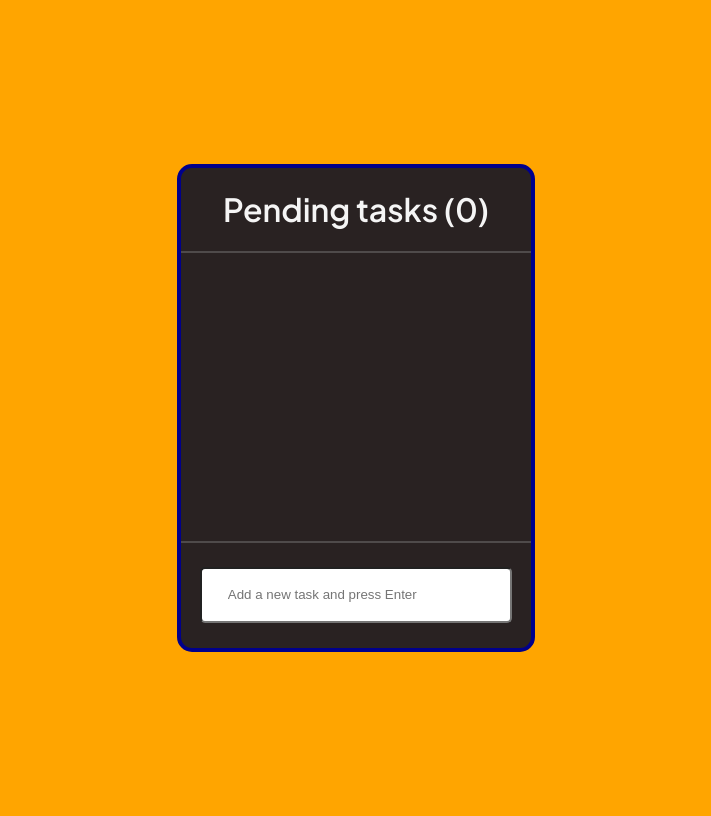
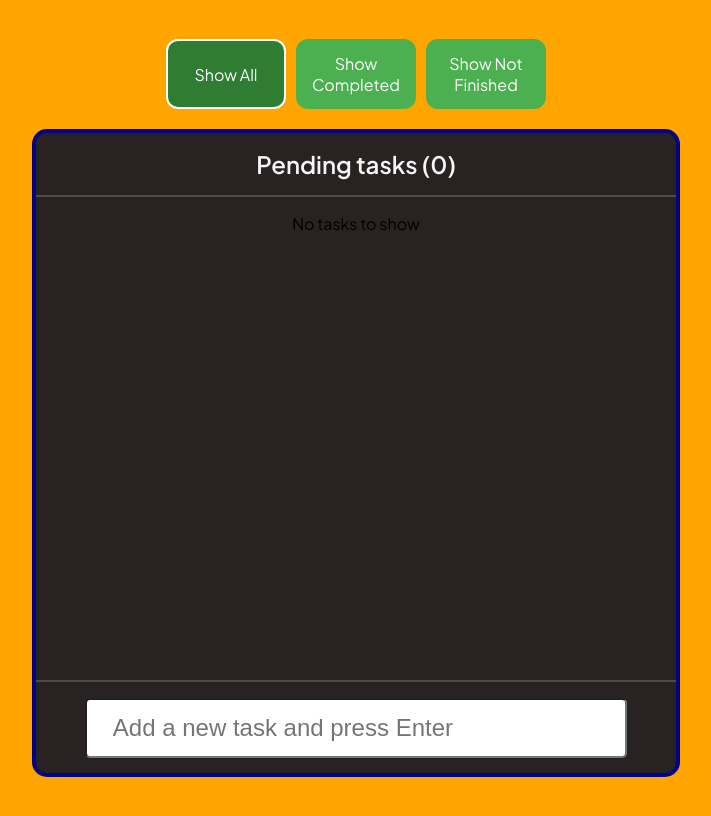
Before and after one commit to lilMell1/react-todolist, a React (Create React App) app: page / in a window 1280 px wide. Shown: the whole page, without its empty margins (292-1003 px from the left). Built offline with nearby package versions, Linux system fonts and the light colour scheme.

Commit message:
version 3.0.0 (button filter)

```diff
--- a/package.json
+++ b/package.json
@@ -13,6 +13,7 @@
     "@types/react-dom": "^18.3.0",
     "react": "^18.3.1",
     "react-dom": "^18.3.1",
+    "react-icons": "^5.3.0",
     "react-redux": "^9.1.2",
     "react-scripts": "5.0.1",
     "redux-persist": "^6.0.0",
--- a/public/index.html
+++ b/public/index.html
@@ -2,7 +2,7 @@
 <html lang="en">
   <head>
     <meta charset="utf-8" />
-    <link rel="icon" href="%PUBLIC_URL%/favicon.ico" />
+    <link rel="icon" href="listicon.png" />
     <meta name="viewport" content="width=device-width, initial-scale=1" />
     <meta name="theme-color" content="#000000" />
     <meta
@@ -24,7 +24,7 @@
       work correctly both with client-side routing and a non-root public URL.
       Learn how to configure a non-root public URL by running `npm run build`.
     -->
-    <title>React App</title>
+    <title>todo-list</title>
   </head>
   <body>
     <noscript>You need to enable JavaScript to run this app.</noscript>
--- a/src/App.css
+++ b/src/App.css
@@ -5,9 +5,10 @@ body {
   width: 100vw;
   background-color: orange;
   display: flex;
-  justify-content: center;
+  flex-direction: column;
+  justify-items: center;
   align-items: center;
-  overflow: hidden;
+  overflow-x: hidden;
   font-family: "Plus Jakarta Sans", sans-serif;
 }
 
@@ -17,13 +18,13 @@ body {
   border: 4px solid darkblue;
   border-radius: 15px;
   background-color: #292222;
-  height: 60vh;
-  width: 350px;
+  height: 80vh;
+  width: 50vw;
 }
 
 .container .pending-text {
   display: flex;
-  min-height: 10vh;
+  height: fit-content;
   /* border: 2px solid purple; */
 }
 
@@ -35,14 +36,16 @@ h1 {
   align-items: center;
   justify-content: center;
   font-weight: 600;
+  font-size: x-large;
 }
 
 .tasks-container {
+  /* border: 5px solid red;  */
   display: flex;
   flex-direction: column;
   align-items: center;
   width: 100%;
-  height: 60%;
+  height: 80%;
   overflow-y:scroll;
   border-bottom: 2px solid rgba(128, 128, 128, 0.438);
   border-top: 2px solid rgba(128, 128, 128, 0.438);
@@ -53,7 +56,7 @@ h1 {
   border: 2px solid rgb(175, 159, 159);
   border-radius: 7px;
   min-height: fit-content;
-  width: 85%;
+  width: 80%;
   margin-bottom: 20px;
   align-items: center;
 }
@@ -65,19 +68,25 @@ h1 {
   padding-right: 1vw;
   /* border: 2px solid pink; */
   color: rgb(230, 210, 210);
-  width: 50%;
+  width: 90%;
   word-break: break-all;
 }
 
 .bring-closer {
   display: flex;
   /* border: 2px solid blue; */
-  flex-grow: 1;
-  height: fit-content;
+  max-width: 60%;
+  gap: 20px;
+  height: 4vh;
+  align-items: center;
   justify-content: space-between;
 }
 
 button {
+  display: flex;
+  align-items: center;
+  justify-content: center;
+  padding: 0;
   background-color: #4CAF50; /* Green background */
   border: none;
   color: white;
@@ -85,8 +94,9 @@ button {
   font-size: 16px;
   cursor: pointer;
   border-radius: 12px;
-  box-shadow: 0 4px rgba(153, 153, 153, 0.6);
   transition: 0.3s;
+  width: 70px;
+  height: 30px;
 }
 
 #red{
@@ -104,11 +114,55 @@ button:active {
 }
 
 .input-info{
-  margin-top: 3vh;
+  /* border: 2px solid red; */
   width: 80%;
   align-self: center;
-  height: 50px;
+  height: 7vh;
   border-radius: 5px;
+  padding: 0;
   padding-left: 2vw;
+  font-size: x-large;
+}
+
+.filter-button {
+  display: flex;
+  align-items: center;
+  justify-content: center;
+  padding: 0;
+  background-color: #4CAF50; /* Default green background */
+  border: none;
+  color: white;
+  text-align: center;
+  font-size: 16px;
+  cursor: pointer;
+  border-radius: 12px;
+  transition: 0.3s;
+  width: 120px; /* Adjust button width */
+  height: 70px; /* Adjust button height */
+  font-family: "Plus Jakarta Sans", sans-serif; /* Ensure consistent font */
+  transition: background-color 0.3s, transform 0.2s;
+  /* border: 10px solid pink; */
+
+}.filter-buttons {
+  /* border: 2px solid red; */
+  display: flex;
+  justify-content: center;
+  gap: 10px;
+  margin-bottom: 20px;
+  width: 50%;
 
 }
+
+
+.filter-button:hover {
+  background-color: #45a049; /* Slightly darker green */
+}
+
+.filter-button:active {
+  transform: translateY(2px);
+}
+
+.filter-button.active {
+  background-color: #2e7d32; /* Darker green to indicate active state */
+  border: 2px solid #ffffff; /* Optional: Add a white border */
+}
--- a/src/App.tsx
+++ b/src/App.tsx
@@ -1,31 +1,63 @@
-import React from 'react';
+import React, { useEffect, useState } from 'react';
 import { useSelector } from 'react-redux';
-import Task from './components/Task';
 import TaskAdder from './components/TaskAdder';
 import './App.css';
 import { RootState } from './store/store';
+import TaskChooser from './components/TaskChooser';
+import TaskFilter from './components/TaskFilter';
 
+type Task = {
+  taskInfo: string;
+  completed: boolean;
+  id: string;
+};
 
 function App() {
-  const tasks = useSelector((state: RootState) => state.taskArray); // Access taskArray directly from the root state
+  const tasks = useSelector((state: RootState) => state.taskArray);
+  const [displayedTasks, setDisplayedTasks] = useState<Task[]>(tasks);
+  const [activeFilter, setActiveFilter] = useState<'all' | 'completed' | 'notFinished'>('all');
 
   const tasksAmount = tasks.filter(task => !task.completed).length;
   console.log("Pending tasks count:", tasksAmount);
 
+  useEffect(() => {
+    if (activeFilter === 'all') {
+      setDisplayedTasks(tasks);
+    } else if (activeFilter === 'completed') {
+      setDisplayedTasks(tasks.filter(task => task.completed));
+    } else if (activeFilter === 'notFinished') {
+      setDisplayedTasks(tasks.filter(task => !task.completed));
+    }
+  }, [tasks, activeFilter]);
+
+  const showAll = () => {
+    setDisplayedTasks(tasks);
+    setActiveFilter('all');
+  };
+
+  const showCompleted = () => {
+    setDisplayedTasks(tasks.filter(task => task.completed));
+    setActiveFilter('completed');
+  };
+
+  const showOnlyNotFinished = () => {
+    setDisplayedTasks(tasks.filter(task => !task.completed));
+    setActiveFilter('notFinished');
+  };
+
   return (
-    <div className='container'>
-      <TaskHeader tasksAmount={tasksAmount} />
-      <div className='tasks-container'>
-        {tasks.map((task, index) => (
-          <Task
-            taskInfo={task.taskInfo}
-            completed={task.completed}
-            key={index}
-            index={index}
-          />
-        ))}
+    <div style={{height: '100vh', width:'100vw',display:'flex',flexDirection:'column',justifyContent:'center',alignItems:'center'}}>
+      <TaskFilter
+        showAll={showAll}
+        showCompleted={showCompleted}
+        showOnlyNotFinished={showOnlyNotFinished}
+        activeFilter={activeFilter}
+      />
+      <div className='container'>
+        <TaskHeader tasksAmount={tasksAmount} />
+        <TaskChooser tasks={displayedTasks} />
+        <TaskAdder />
       </div>
-      <TaskAdder />
     </div>
   );
 }
--- a/src/components/Task.tsx
+++ b/src/components/Task.tsx
@@ -2,14 +2,15 @@ import React from 'react';
 import { useDispatch } from 'react-redux';
 import { AppDispatch } from '../store/store';
 import { deleteTask, toggleComplete } from '../store/taskSlice';
+import { RiDeleteBin6Line } from "react-icons/ri";
 
 interface TaskProps {
   taskInfo: string;
   completed: boolean;
-  index: number; // You need the index to identify the task in the array
+  id: string;
 }
 
-const Task: React.FC<TaskProps> = ({ taskInfo, completed, index }) => {
+const Task: React.FC<TaskProps> = ({ taskInfo, completed, id }) => {
   const dispatch: AppDispatch = useDispatch();
 
   return (
@@ -19,14 +20,17 @@ const Task: React.FC<TaskProps> = ({ taskInfo, completed, index }) => {
       </p>
       <div className="bring-closer">
         <button
-          onClick={() => dispatch(toggleComplete(index))} // Dispatch the toggleComplete action with the task index
-          className="complete-btn">
-          {completed ? "uncheck" : "complete"}
+          onClick={() => dispatch(toggleComplete(id))}
+          className="complete-btn"
+        >
+          {completed ? "Uncheck" : "Complete"}
         </button>
         <button
-          onClick={() => dispatch(deleteTask(index))} // Dispatch the deleteTask action with the task index
+          onClick={() => dispatch(deleteTask(id))}
           id="red"
-          className="delete-btn"> X
+          className="delete-btn"
+        >
+          <RiDeleteBin6Line />
         </button>
       </div>
     </div>
--- a/src/components/TaskAdder.tsx
+++ b/src/components/TaskAdder.tsx
@@ -6,7 +6,7 @@ import { addTask } from '../store/taskSlice'; // Import your addTask action
 interface Task {
   taskInfo: string;
   completed: boolean;
-  // index is not here because it's not a part of the task data itself
+  id:string;
 }
 
 const TaskAdder: React.FC = () => {
@@ -15,13 +15,14 @@ const TaskAdder: React.FC = () => {
 
   const handleKeyDown = (event: KeyboardEvent<HTMLInputElement>) => {
     if (event.key === 'Enter' && inputValue.trim() !== '') {
-      const newTask: Task = { taskInfo: inputValue, completed: false }; // Create a new task object
+      const newTask: Task = { id: new Date().toISOString(), taskInfo: inputValue, completed: false }; // Create a new task object
       dispatch(addTask(newTask)); // Dispatch action to add the new task to the Redux store
       setInputValue(''); // Clear input field
     }
   };
 
   return (
+    <div style={{height:'15%' ,display: 'flex', justifyContent: 'center', alignItems: 'center'}}>
       <input
         className='input-info'
         type="text"
@@ -30,6 +31,8 @@ const TaskAdder: React.FC = () => {
         onKeyDown={handleKeyDown}
         placeholder="Add a new task and press Enter"
       />
+    </div>
+
   );
 };
 
--- /dev/null
+++ b/src/components/TaskChooser.tsx
@@ -0,0 +1,32 @@
+import React from 'react';
+import Task from './Task';
+
+type Task = {
+  taskInfo: string;
+  completed: boolean;
+  id:string;
+};
+
+type TaskChooserProps = {
+  tasks: Task[];
+};
+
+const TaskChooser: React.FC<TaskChooserProps> = ({ tasks }) => {
+  return (
+    <div className='tasks-container'>
+      {tasks.length > 0 ? (
+        tasks.map((task) => (
+          <Task
+            key={task.id}
+            taskInfo={task.taskInfo}
+            completed={task.completed}
+            id={task.id}  // Pass index to handle actions like toggleComplete or delete
+          />
+        ))) : (
+        <p>No tasks to show</p>
+        )}
+    </div>
+  );
+};
+
+export default TaskChooser;
--- /dev/null
+++ b/src/components/TaskFilter.tsx
@@ -0,0 +1,35 @@
+import React from 'react';
+
+type TaskFilterProps = {
+  showAll: () => void;
+  showCompleted: () => void;
+  showOnlyNotFinished: () => void;
+  activeFilter: 'all' | 'completed' | 'notFinished';
+};
+
+const TaskFilter: React.FC<TaskFilterProps> = ({ showAll, showCompleted, showOnlyNotFinished, activeFilter }) => {
+  return (
+    <div className="filter-buttons">
+      <button
+        className={`filter-button ${activeFilter === 'all' ? 'active' : ''}`}
+        onClick={showAll}
+      >
+        Show All
+      </button>
+      <button
+        className={`filter-button ${activeFilter === 'completed' ? 'active' : ''}`}
+        onClick={showCompleted}
+      >
+        Show Completed
+      </button>
+      <button
+        className={`filter-button ${activeFilter === 'notFinished' ? 'active' : ''}`}
+        onClick={showOnlyNotFinished}
+      >
+        Show Not Finished
+      </button>
+    </div>
+  );
+};
+
+export default TaskFilter;
--- a/src/index.tsx
+++ b/src/index.tsx
@@ -5,7 +5,7 @@ import { PersistGate } from 'redux-persist/integration/react';
 import App from './App';
 import { store, persistor } from './store/store';
 
-const container = document.getElementById('root');
+const container = document.getElementById('root'); //the div that containes the web,
 
 if (container) {
   const root = ReactDOM.createRoot(container);
--- a/src/store/store.ts
+++ b/src/store/store.ts
@@ -1,11 +1,16 @@
-import { configureStore } from '@reduxjs/toolkit';
-import { persistStore, persistReducer } from 'redux-persist';
+import { configureStore, StoreCreator } from '@reduxjs/toolkit';
+import { persistStore, persistReducer, WebStorage } from 'redux-persist';
 import storage from 'redux-persist/lib/storage';
 import taskReducer from './taskSlice';
 import { FLUSH, REHYDRATE, PAUSE, PERSIST, PURGE, REGISTER } from 'redux-persist';
 
 // Persist configuration
-const persistConfig = {
+
+type PersistConfig = {
+  key: string;
+  storage: WebStorage;
+}
+const persistConfig : PersistConfig = {
   key: 'root',
   storage,
 };
```
Also changed, not shown: src/components/TaskList.tsx (added, +33 -0 lines), src/store/taskSlice.ts (+23 -15 lines), public/listicon.png (added), 1 other file (tests, documents, lock files or other folders). Lines whose indentation alone changed are shown as unchanged.
